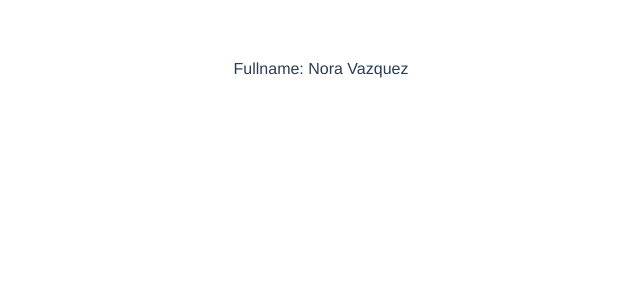
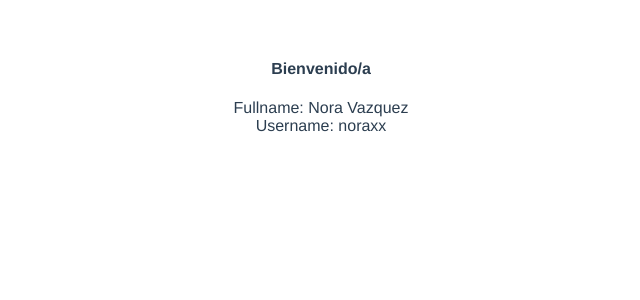
Before and after one commit to noravazquez/vue_example, a Vue app: page / in a window 1280 px wide. Shown: the top 300 px of the page, without its empty margins (319-959 px from the left). Built offline with nearby package versions, Linux system fonts and the light colour scheme.

Commit message:
Provide/inject

```diff
--- a/src/App.vue
+++ b/src/App.vue
@@ -1,13 +1,21 @@
 <template>
-  <Home first-name="Nora" last-name="Vazquez" otro="algo"></Home>
+  <div>
+    <h4>Bienvenido/a</h4>
+    <Home first-name="Nora" last-name="Vazquez"></Home>
+  </div>
 </template>
 
 <script>
 import Home from './components/Home.vue'
+import { provide, ref } from "vue";
 export default {
   name: 'App',
   components: {
     Home,
+  },
+  setup() {
+    const username = ref("noraxx");
+    provide("username", username);
   }
 }
 </script>
--- a/src/components/Home.vue
+++ b/src/components/Home.vue
@@ -1,11 +1,12 @@
 <template>
     <div>
         <div>Fullname: {{ fullName }}</div>
+        <div>Username: {{ username }}</div>
     </div>
 </template>
 
 <script>
-import { toRefs, computed } from "vue";
+import { toRefs, computed, inject } from "vue";
 
 export default {
     props: {
@@ -19,12 +20,15 @@ export default {
             return `${firstName.value} ${lastName.value}`;
         });
 
+        const username = inject("username");
+
         expose({
             fullName
         });
 
         return {
             fullName,
+            username,
         };
     },
 };
```
